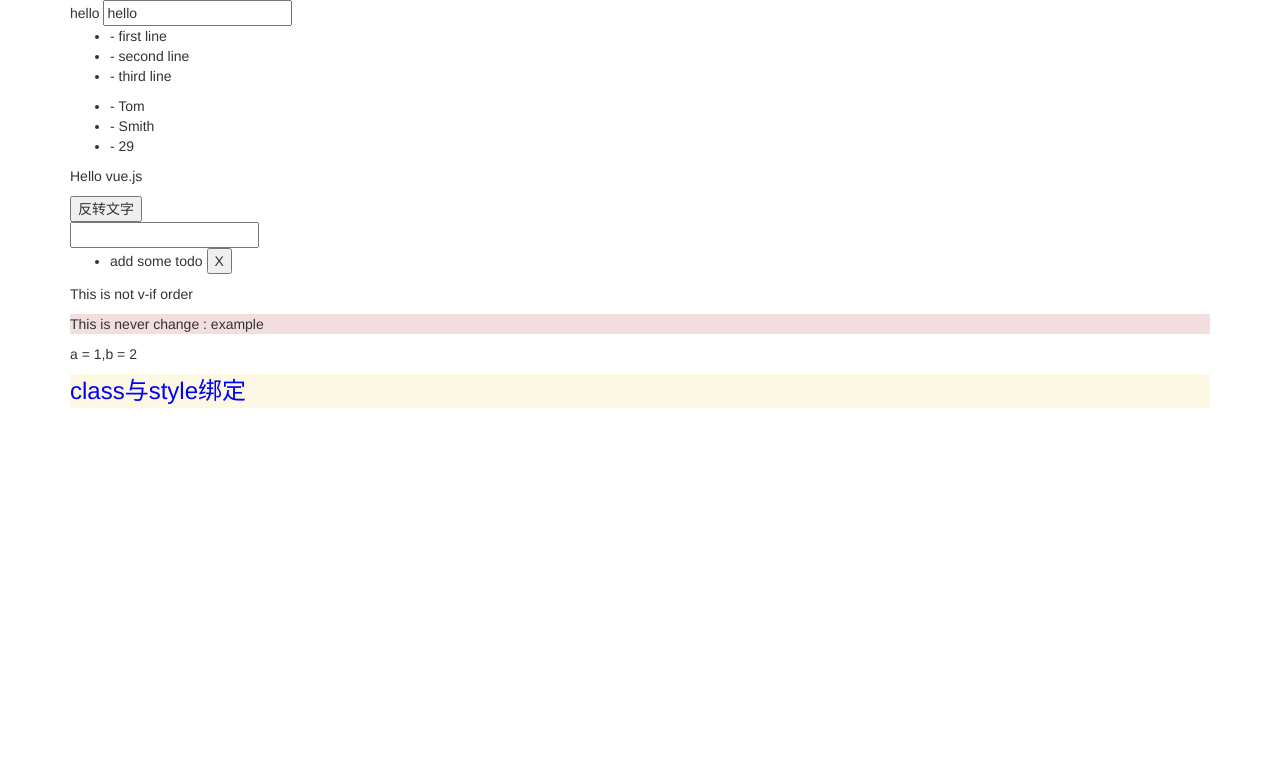
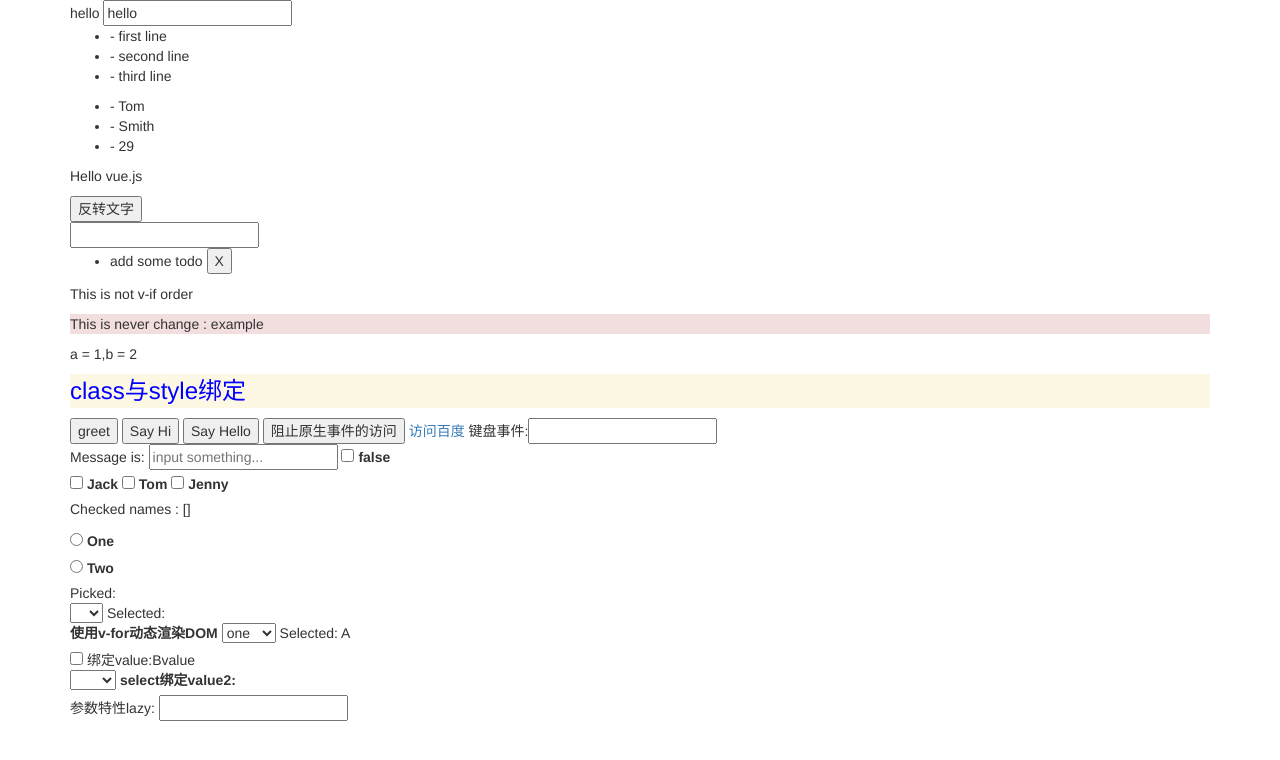
Before and after one commit to Fish-Fan/vuedemo, a plain HTML site: page demo.html in a window 1280 px wide. Drawn offline with nearby package versions, Linux system fonts and the light colour scheme.

Commit message:
last commit

```diff
--- a/demo.html
+++ b/demo.html
@@ -76,6 +76,79 @@
             </p>
         </div>
 
+        <!--方法与事件处理器-->
+        <div id="app10">
+            <button @click="greet">greet</button>
+            <!--内联语句处理器-->
+            <button @click="say('hi')">Say Hi</button>
+            <button @click="say('hello')">Say Hello</button>
+            <!--事件修饰符-->
+            <button @click="said('event',$event)">阻止原生事件的访问</button>
+            <!--快捷写法-->
+            <a href="http://baidu.com" @click.prevent>访问百度</a>
+            <!--键盘事件-->
+            键盘事件:<input type="text" @keyup.enter="submit">
+        </div>
+
+        <!--表单控件绑定-->
+        <div id="app11">
+            <!--数据双向绑定-->
+            <span>Message is: {{message}}</span>
+            <input type="text" v-model="message" placeholder="input something...">
+            <!--checkBox-->
+            <input type="checkbox" v-model="checked" id="checkBox">
+            <label for="checkBox">{{checked}}</label>
+            <!--多个勾选框，绑定到同一个数组-->
+            <br>
+            <input type="checkbox" id="Jack" value="Jack" v-model="checkedNames">
+            <label for="Jack">Jack</label>
+            <input type="checkbox" id="Tom" value="Tom" v-model="checkedNames">
+            <label for="tom">Tom</label>
+            <input type="checkbox" id="Jenny" value="Jenny" v-model="checkedNames">
+            <label for="Jenny">Jenny</label>
+            <p>Checked names : {{checkedNames | json}}</p>
+            <!--单选框-->
+            <input type="radio" id="one" v-model="picked" value="one">
+            <label for="one">One</label>
+            <br>
+            <input type="radio" id="two" v-model="picked" value="two">
+            <label for="two">Two</label>
+            <br>
+            Picked: {{picked}}
+            <br>
+            <!--select-->
+            <select name="select" id="select" v-model="select">
+                <option value="A" selected>A</option>
+                <option value="B">B</option>
+                <option value="C">C</option>
+            </select>
+            <span>Selected:{{select}}</span>
+            <!--使用v-for动态渲染DOM-->
+            <br>
+            <label>使用v-for动态渲染DOM</label>
+            <select name="select1" id="select1" v-model="select1">
+                <option v-for="option in options" :value="option.value">{{option.text}}</option>
+            </select>
+            <span>Selected: {{select1}}</span>
+            <!--绑定value-->
+            <br>
+            <input type="checkbox" v-model="toggle" :true-value="a" :false-value="b">
+            <span>绑定value:{{toggle}}</span>
+            <br>
+            <!--select绑定value-->
+            <select v-model="select2">
+                <option :value="{number:123}">123</option>
+            </select>
+            <label>select绑定value2:{{select2}}</label>
+
+            <!--参数特性 lazy-->
+            <p>
+                参数特性lazy:
+                <span>{{lazy}}</span>
+                <input type="text" v-model="lazy" lazy>
+            </p>
+        </div>
+
 
     </div>
 
--- a/js/main.js
+++ b/js/main.js
@@ -128,3 +128,48 @@ var app9 = new Vue({
         }
     }
 });
+
+var app10 = new Vue({
+    el: "#app10",
+    data: {
+        name: "Vue.js"
+    },
+    methods: {
+        greet: function (event) {
+            alert("Hello," + this.name);
+            alert(event.target.tagName);
+        },
+        say : function (msg) {
+            alert(msg);
+        },
+        said: function (msg, event) {
+            //阻止默认事件的响应
+            event.preventDefault();
+
+        },
+        submit: function () {
+            alert("文本已提交");
+        }
+    }
+});
+
+var app11 = new Vue({
+    el: "#app11",
+    data: {
+        message: "",
+        checked: false,
+        checkedNames: [],
+        picked: "",
+        select: "",
+        select1: "A",
+        options: [
+            {text: "one",value: "A"},
+            {text: "two",value: "B"},
+            {text: "three",value: "C"}
+        ],
+        toggle: "Bvalue",
+        a: "Avalue",
+        b: "Bvalue",
+        lazy: ""
+    }
+});
```
